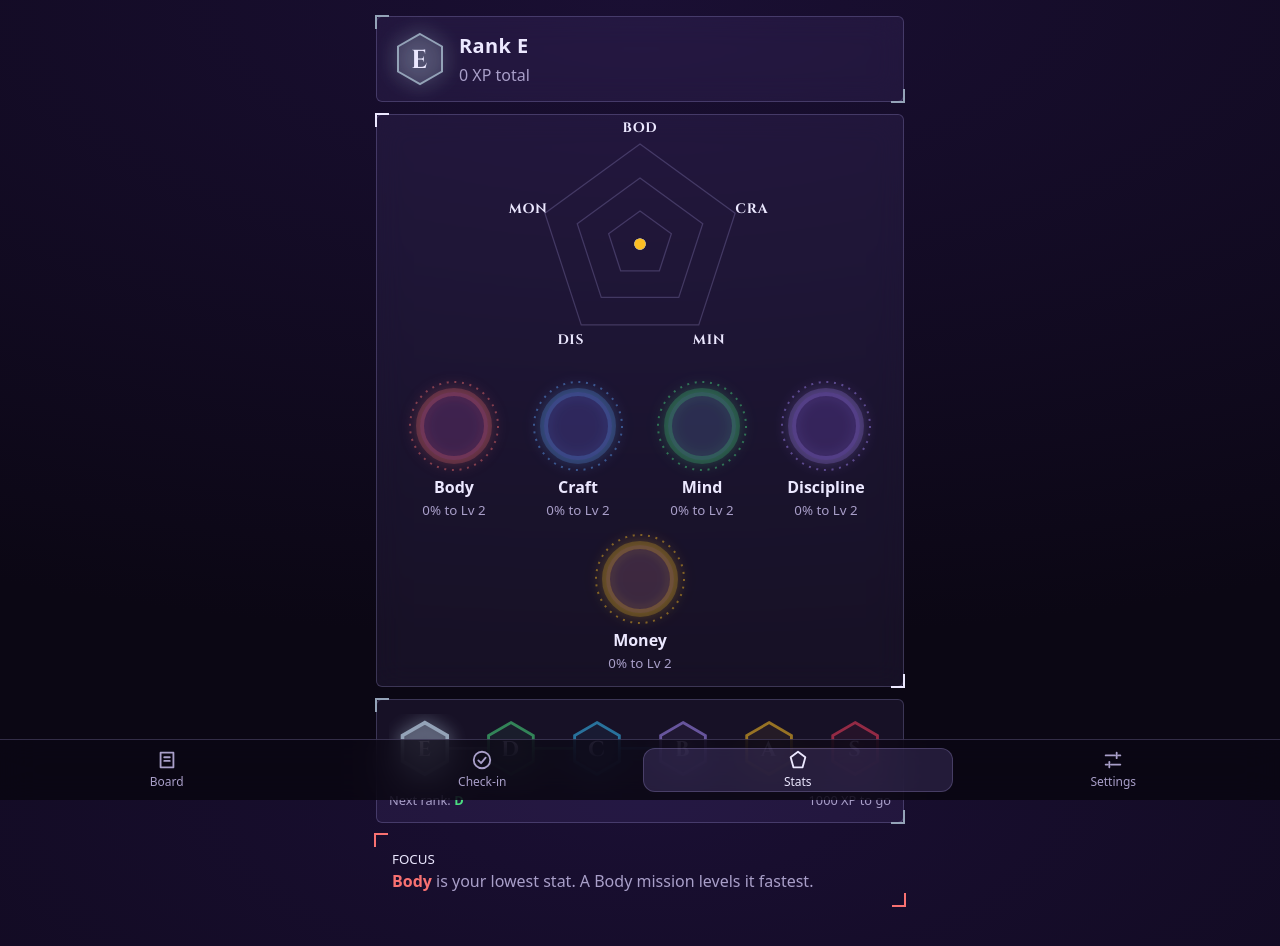
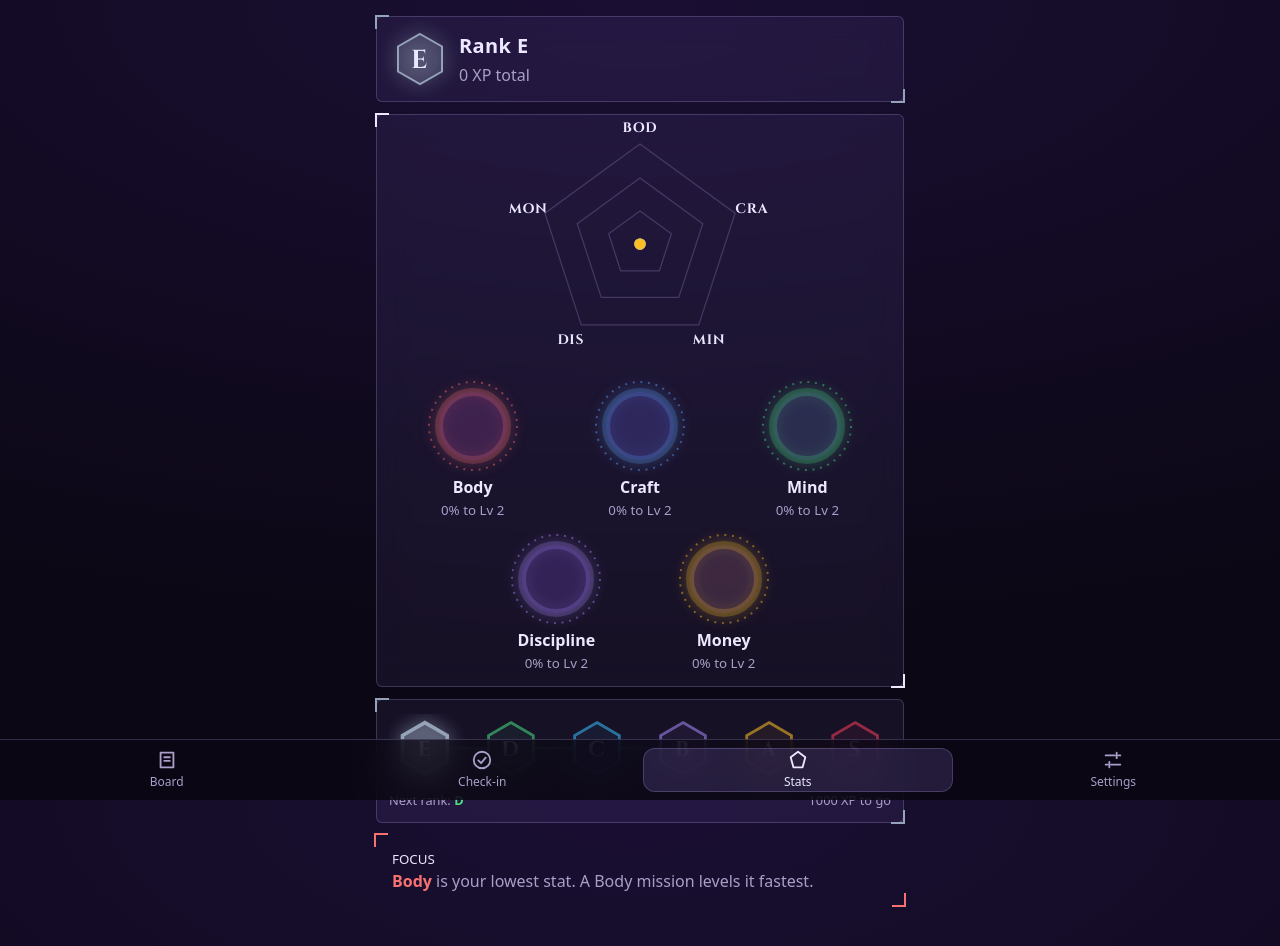
Before and after one commit to bhdang04/life-rpg, a React (Vite) app: page / in a window 1280 px wide. Both pictures are taken after a click on the button "Stats". Shown: the top 946 px of the page. Built offline with nearby package versions, Linux system fonts and the light colour scheme.

Commit message:
Stat tiles: three per row

```diff
--- a/src/theme/tokens.css
+++ b/src/theme/tokens.css
@@ -132,7 +132,7 @@ nav button[aria-current='true'] { color: var(--text); background: var(--glass-st
 .tile:hover svg { transform: scale(1.08); }
 .back { background: transparent; border-color: transparent; color: var(--text-dim); align-self: flex-start; }
 .rings { display: flex; flex-wrap: wrap; justify-content: center; gap: 8px; text-align: center; margin-top: 8px; }
-.rings .tile { width: 116px; gap: 2px; }
+.rings .tile { width: calc((100% - 16px) / 3); gap: 2px; padding: 0; }
 .rings .tile small { color: var(--text-dim); white-space: nowrap; }
 details.fold { margin-bottom: var(--gap); }
 details.fold summary { min-height: var(--tap); display: flex; align-items: center; justify-content: space-between; padding: 0 14px; cursor: pointer; border: 1px solid var(--border); border-radius: 12px; color: var(--text-dim); }
```
